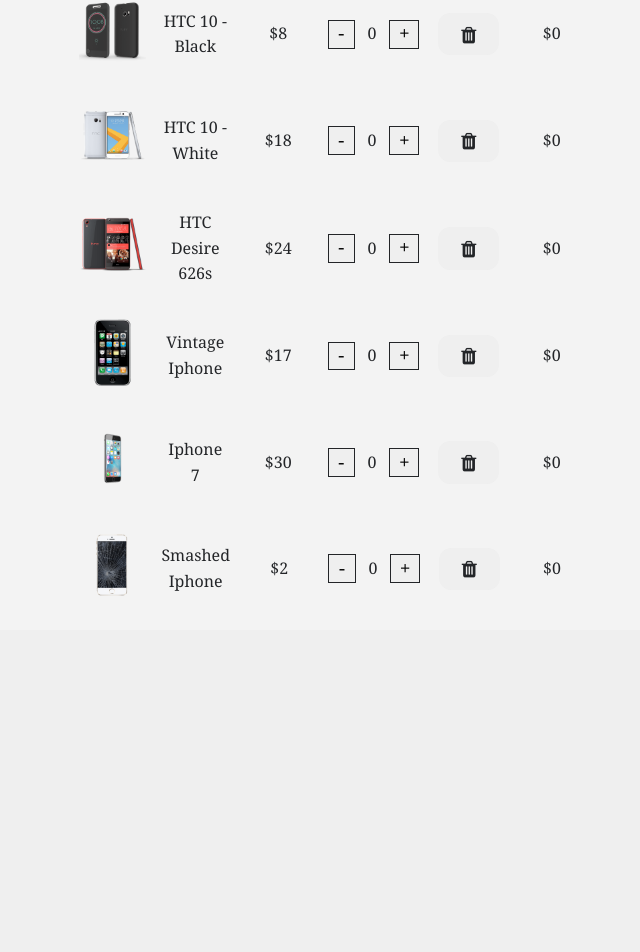
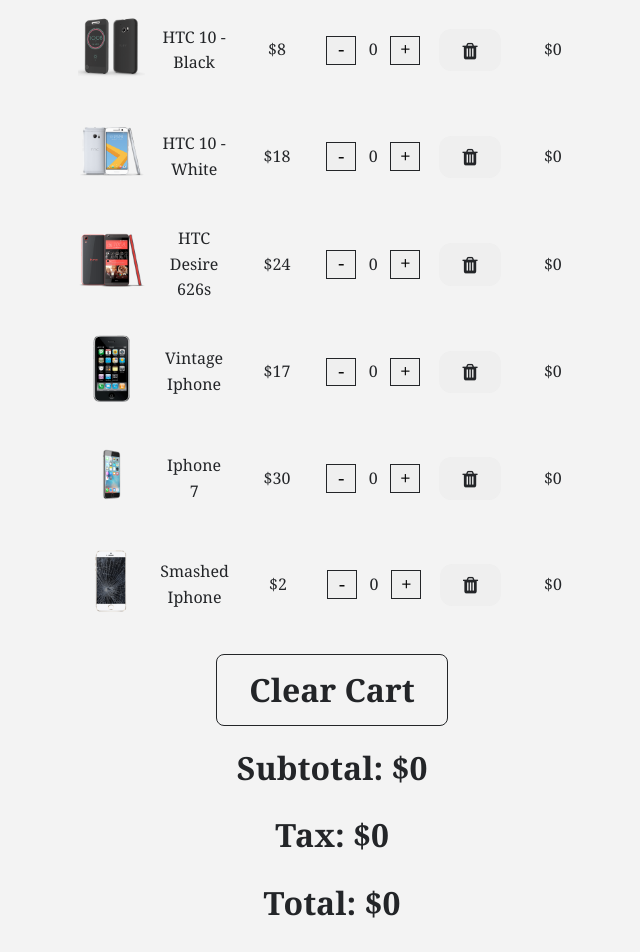
Before and after one commit to Jogata/SoftUni-React-Project, a React (Vite) app in the folder client/: page /cart in a window 1280 px wide. Shown: the part 525-1477 px from the top of the page, without its empty margins (308-948 px from the left). Before the commit the page ends 1155 px from the top, so only its background shows below. Built offline with nearby package versions, Linux system fonts and the light colour scheme; a web font is replaced by a local one.

Commit message:
updated cart totals component

```diff
--- a/client/public/styles.css
+++ b/client/public/styles.css
@@ -1381,6 +1381,7 @@ a:focus-visible {
 }
 
 .cart-component {
+  padding: 1rem 0;
   text-align: center;
 }
 
@@ -1431,7 +1432,7 @@ a:focus-visible {
 }
 
 .cart-item button.box:first-child {
-  padding: 0.65em 0.5em 0.75em;
+  padding: 0.65em 0.56em 0.75em;
 }
 
 .cart-item button.box:first-child:hover {
@@ -1458,6 +1459,28 @@ a:focus-visible {
   color: var(--main-yellow);
 }
 
+.cart-totals .block {
+  display: block;
+  margin: 1rem 0 0;
+  text-transform: capitalize;
+}
+
+.cart-totals a {
+  color: var(--main-dark);
+  padding: 0.3em 1em;
+  text-transform: capitalize;
+  border: 1px solid var(--main-dark);
+  transition: color 0.3s linear,
+      border-color 0.3s linear,
+  background-color 0.3s linear;
+}
+
+.cart-totals a:hover {
+  color: #fff;
+  border-color: #fff;
+  background-color: #f00;
+}
+
 .col-name {
   display: none;
 }
--- a/client/src/components/phone-e-commerce/Cart/Cart.jsx
+++ b/client/src/components/phone-e-commerce/Cart/Cart.jsx
@@ -2,6 +2,7 @@ import { ProductConsumer } from "../Context";
 import { Title } from "../Title";
 import { CartColums } from "./CartColumns";
 import { CartList } from "./CartList";
+import { CartTotals } from "./CartTotals";
 import { EmptyCart } from "./EmptyCart";
 
 export function Cart() {
@@ -16,6 +17,7 @@ export function Cart() {
                                 <Title name={"Your"} title={"Cart"} />
                                 <CartColums />
                                 <CartList ctx={ctx} />
+                                <CartTotals ctx={ctx} />
                             </>
                         )
                     } else {
--- /dev/null
+++ b/client/src/components/phone-e-commerce/Cart/CartTotals.jsx
@@ -0,0 +1,30 @@
+import { Link } from "react-router-dom";
+
+export function CartTotals({ctx}) {
+    const { cartSubtotal, cartTax, cartTotal, clearCart } = ctx;
+    return (
+        <>
+            <div className="cart-totals">
+                {/* <div className="row"> */}
+                    {/* <div className="col"> */}
+                        <Link to="/" onClick={clearCart}>
+                            clear cart
+                        </Link>
+                        <span className="block">
+                            subtotal:
+                            <span> ${cartSubtotal}</span>
+                        </span>
+                        <span className="block">
+                            tax:
+                            <span> ${cartTax}</span>
+                        </span>
+                        <span className="block">
+                            total:
+                            <span> ${cartTotal}</span>
+                        </span>
+                    {/* </div> */}
+                {/* </div> */}
+            </div>
+        </>
+    )
+}
--- a/client/src/components/phone-e-commerce/Context.jsx
+++ b/client/src/components/phone-e-commerce/Context.jsx
@@ -12,8 +12,9 @@ class ProductProvider extends Component {
         cart: storeProducts,
         isModalOpen: false,
         modalProduct: detailProduct,
-        total: 0,
-        tax: 0,
+        cartSubtotal: 0,
+        cartTax: 0,
+        cartTotal: 0,
     }
 
     componentDidMount() {
```
